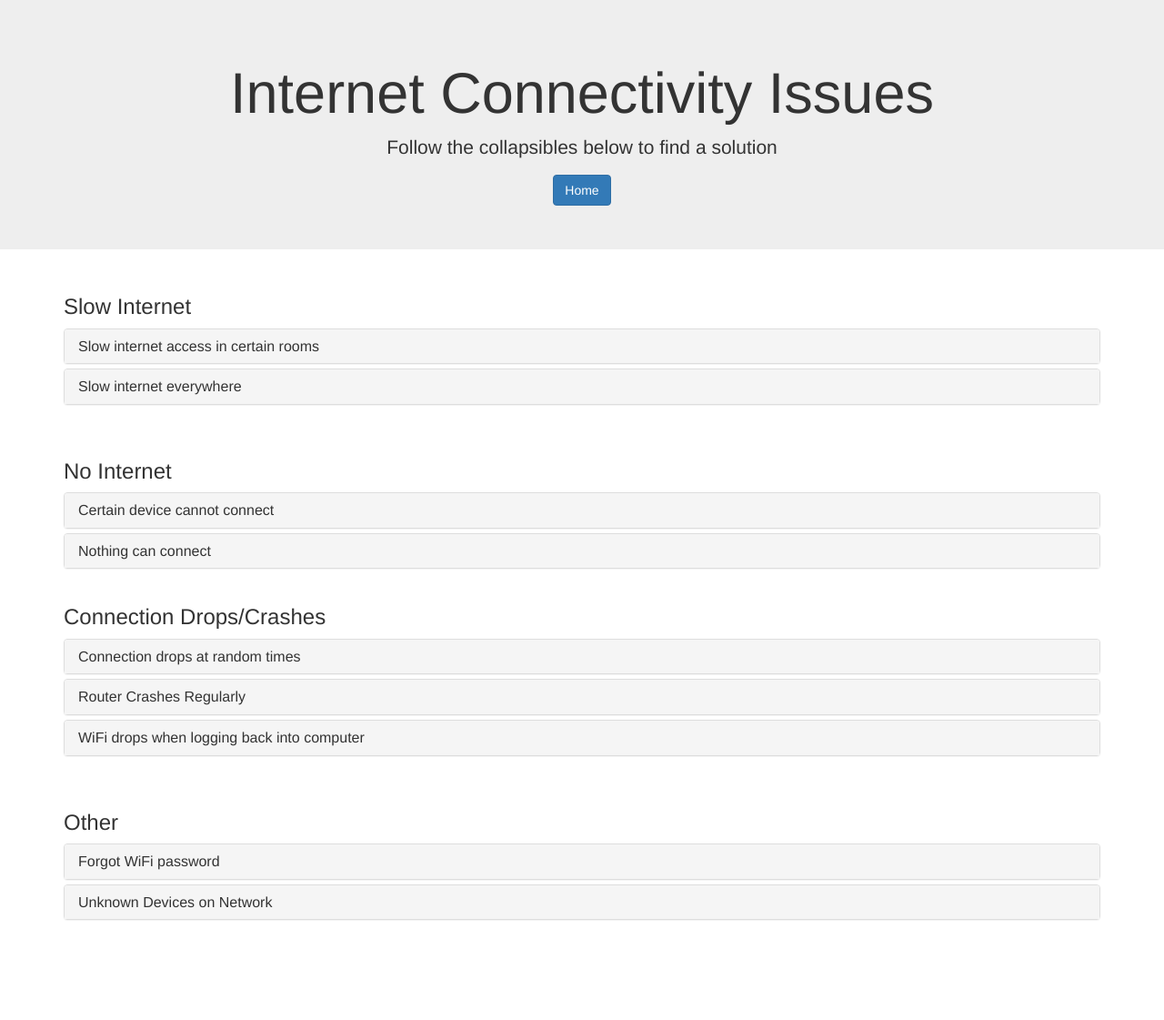
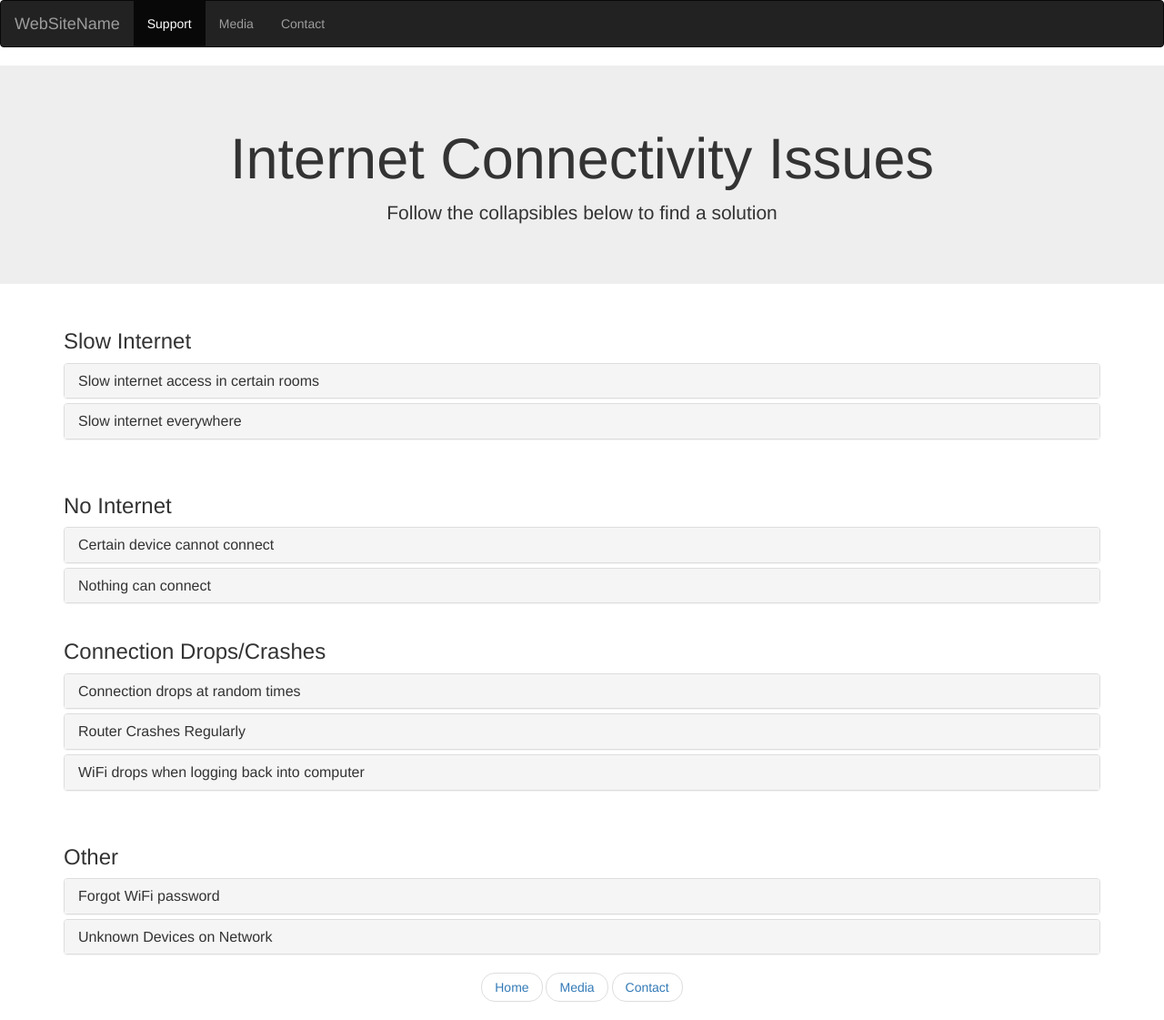
Before and after one commit to domfiorino/domfiorino.github.io, a plain HTML site: page index.html in a window 1280 px wide. Shown: the whole page at 91% size. Before the commit the page ends 1031 px from the top, so only its background shows below. Drawn offline with nearby package versions, Linux system fonts and the light colour scheme.

Commit message:
Final Solutions Page 1.1

```diff
--- a/index.html
+++ b/index.html
@@ -10,10 +10,22 @@
 </head>
 <body>
 
+  <nav class="navbar navbar-inverse">
+    <div class="container-fluid">
+      <div class="navbar-header">
+        <a class="navbar-brand" href="#">WebSiteName</a>
+      </div>
+      <ul class="nav navbar-nav">
+        <li class="active"><a href="#">Support</a></li>
+        <li><a href="#">Media</a></li>
+        <li><a href="#">Contact</a></li>
+      </ul>
+    </div>
+  </nav>
+
 <div class="jumbotron text-center">
   <h1>Internet Connectivity Issues</h1>
   <p>Follow the collapsibles below to find a solution</p>
-  <button type="button" class="btn btn-primary">Home</button>
 </div>
 
 
@@ -278,6 +290,11 @@
     </div>
   </div>
 </div>
+<ul class="pager">
+  <li><a href="#">Home</a></li>
+  <li><a href="#">Media</a></li>
+  <li><a href="#">Contact</a></li>
+</ul>
 </div>
 </body>
 </html>
```
